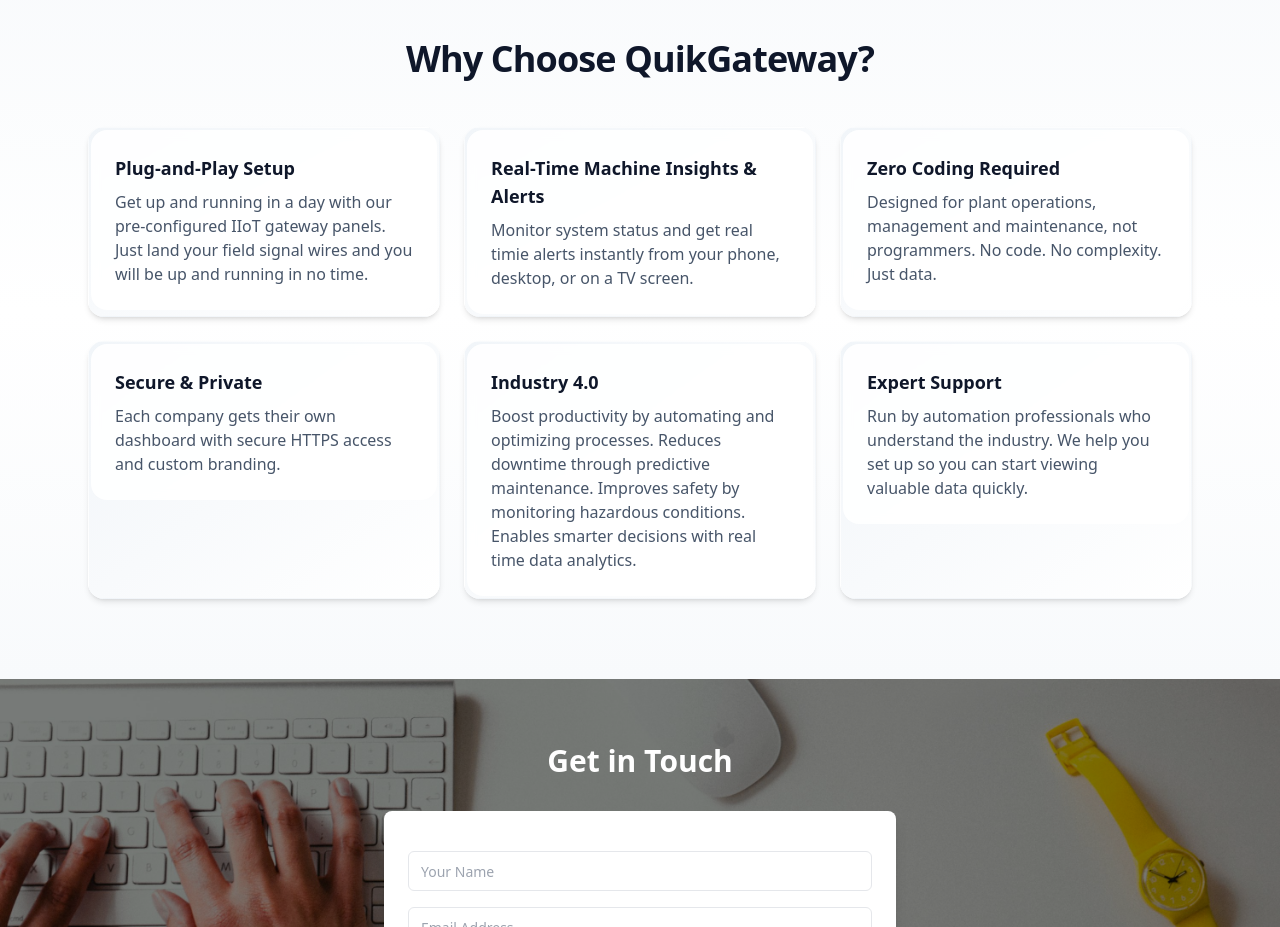
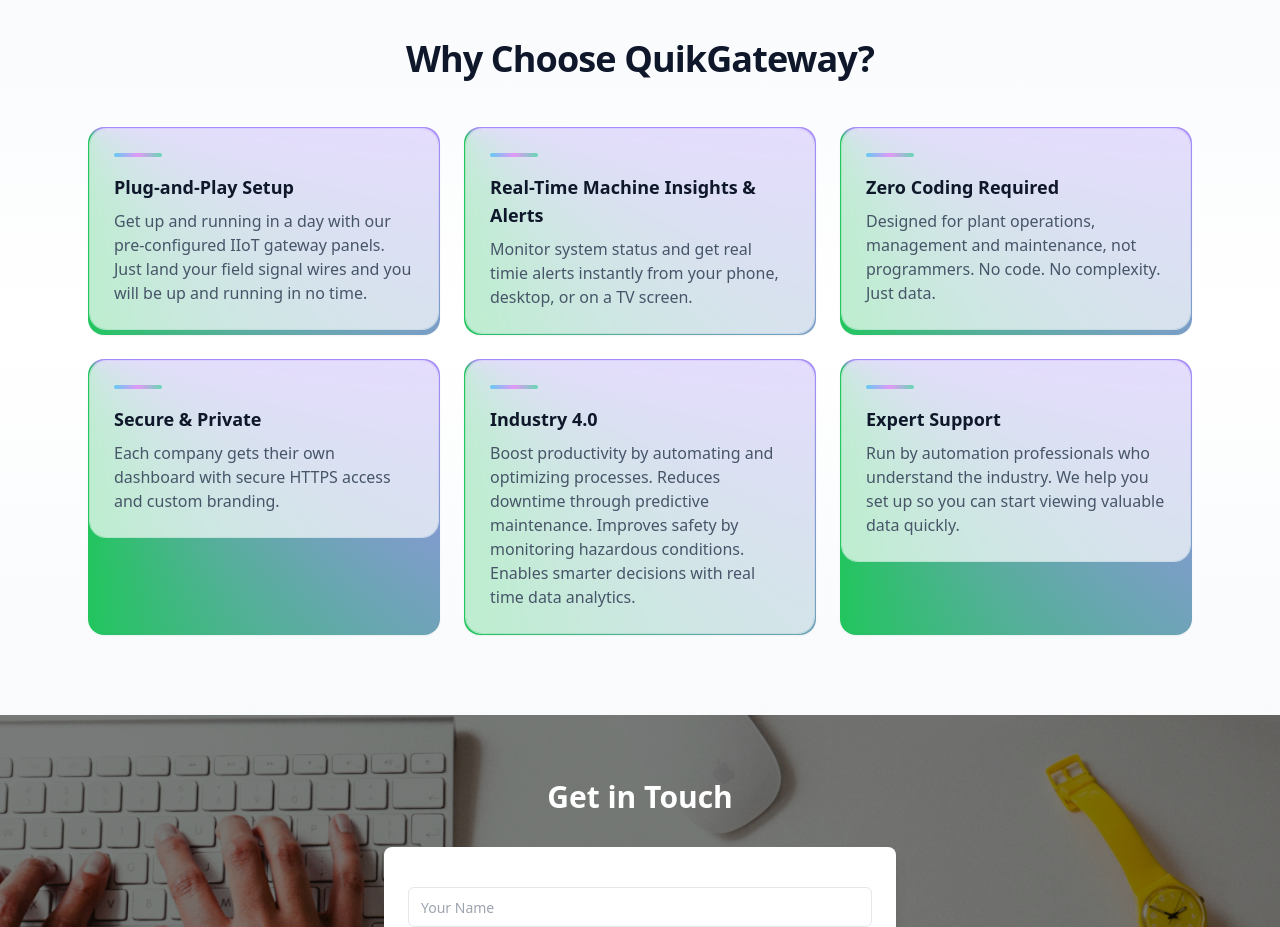
Before and after one commit to domcruz4/quikgateway-site, a Next.js app: page / in a window 1280 px wide. Shown: the part 1020-1947 px from the top of the page. Built offline with nearby package versions, Linux system fonts and the light colour scheme.

Commit message:
Update webpage content

```diff
--- a/src/app/page.tsx
+++ b/src/app/page.tsx
@@ -11,9 +11,7 @@
         className="relative min-h-[60vh] flex flex-col items-center justify-center text-white bg-cover bg-center"
         style={{ backgroundImage: "url('/bg-tech2.jpg')" }}
       >
-        {/* Dark overlay */}
         <div className="absolute inset-0 bg-black/70 z-0" />
-        {/* Content on top of the overlay */}
         <div className="relative z-10 text-center px-4">
           <h1 className="text-4xl font-bold mb-4">Welcome to QuikGateway</h1>
           <p className="text-lg mb-6 max-w-xl mx-auto">
@@ -39,42 +37,32 @@
           </Card>
 
           <Card className="relative overflow-hidden text-white">
-            {/* Background image */}
             <div
               className="absolute inset-0 bg-cover bg-center"
               style={{ backgroundImage: "url('/mqtt.jpg')" }}
             />
-            {/* Centered overlay: 65% height, top offset 17.5% */}
             <div className="absolute left-0 right-0 top-[17.5%] h-[65%] bg-black/50 rounded-lg" />
-            {/* Text content */}
             <CardContent className="relative z-10 p-6">
               <h3 className="text-xl font-semibold mb-2">MQTT Integration</h3>
-              <p>
-                Native support for MQTT to send and receive real field signals effortlessly.
-              </p>
+              <p>Native support for MQTT to send and receive real field signals effortlessly.</p>
             </CardContent>
           </Card>
 
           <Card className="relative overflow-hidden text-white">
-            {/* Background image */}
             <div
               className="absolute inset-0 bg-cover bg-center"
               style={{ backgroundImage: "url('/dashboard.jpg')" }}
             />
-            {/* Centered overlay: 65% height, top offset 17.5% */}
             <div className="absolute left-0 right-0 top-[17.5%] h-[65%] bg-black/50 rounded-lg" />
-            {/* Text content */}
             <CardContent className="relative z-10 p-6">
               <h3 className="text-xl font-semibold mb-2">Custom Dashboards</h3>
-              <p>
-                Each customer gets their own branded dashboards to view live machine status KPIs in real time.
-              </p>
+              <p>Each customer gets their own branded dashboards to view live machine status KPIs in real time.</p>
             </CardContent>
           </Card>
         </div>
       </section>
 
-      {/* Why Choose Us (modern layout, original text, glow cards) */}
+      {/* Why Choose Us (glassmorphism + animated gradient border + layered glow) */}
       <section className="relative py-20">
         <div className="pointer-events-none absolute inset-0 bg-gradient-to-b from-slate-50 via-white to-slate-50" />
         <div className="relative mx-auto max-w-6xl px-6">
@@ -119,15 +107,37 @@
             ].map((item, i) => (
               <div
                 key={i}
-                className="group relative rounded-2xl border border-transparent bg-gradient-to-br from-slate-100 to-white p-[2px] shadow-md
-                transition-all duration-300 ease-out hover:-translate-y-2 hover:shadow-2xl hover:shadow-sky-200/60"
+                className="
+                  group relative rounded-2xl p-[2px]
+                  bg-[conic-gradient(at_top_left,_#38bdf8_0%,_#a78bfa_25%,_#22c55e_50%,_#38bdf8_100%)]
+                  animate-[spin_10s_linear_infinite]
+                  [animation-play-state:paused] hover:[animation-play-state:running]
+                  shadow-sm
+                "
               >
-                <div className="rounded-2xl bg-white/90 p-6 backdrop-blur-sm">
+                {/* Inner card */}
+                <div
+                  className="
+                    rounded-2xl bg-white/70 backdrop-blur-lg p-6 ring-1 ring-white/60
+                    transition-all duration-300 ease-out
+                    hover:-translate-y-2 hover:scale-[1.015]
+                    hover:shadow-[0_10px_30px_-5px_rgba(0,0,0,0.25),0_0_50px_-10px_rgba(56,189,248,0.55)]
+                  "
+                >
+                  {/* Accent bar */}
+                  <div className="h-1 w-12 rounded-full bg-gradient-to-r from-sky-400 via-fuchsia-400 to-emerald-400 mb-4 opacity-70" />
                   <h3 className="text-lg font-semibold text-slate-900">{item.title}</h3>
                   <p className="mt-2 text-slate-600">{item.text}</p>
                 </div>
-                <div className="pointer-events-none absolute inset-0 rounded-2xl bg-gradient-to-tr from-sky-400/0 via-sky-400/0 to-sky-400/0 opacity-0
-                group-hover:opacity-100 blur-2xl transition-opacity duration-500" />
+
+                {/* Outer glow layer (soft) */}
+                <div
+                  className="
+                    pointer-events-none absolute inset-0 rounded-2xl
+                    bg-sky-400/0 group-hover:bg-sky-400/15
+                    blur-2xl transition-colors duration-500
+                  "
+                />
               </div>
             ))}
           </div>
@@ -139,9 +149,7 @@
         className="relative py-16 px-6 text-white bg-cover bg-center"
         style={{ backgroundImage: "url('/touch.jpeg')" }}
       >
-        {/* Optional dark overlay */}
         <div className="absolute inset-0 bg-black/50 z-0" />
-        {/* Content on top */}
         <div className="relative z-10">
           <h2 className="text-3xl font-semibold text-center mb-8">Get in Touch</h2>
           <div className="max-w-lg mx-auto bg-white rounded-lg p-6 text-gray-800 shadow-lg">
@@ -174,7 +182,6 @@
                 Submit Request
               </Button>
 
-              {/* ✅ Redirect to your thank-you page */}
               <input
                 type="hidden"
                 name="redirect"
```
